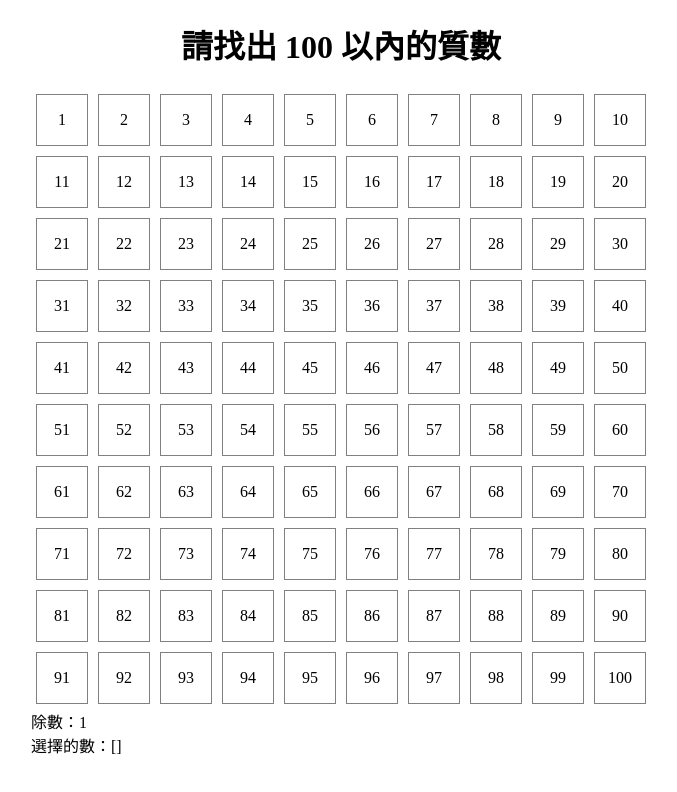
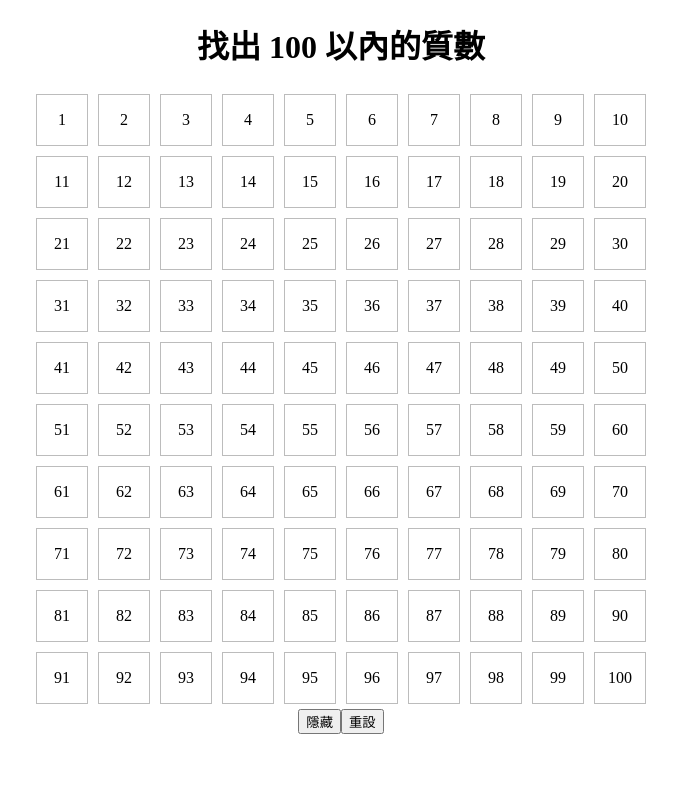
Before and after one commit to t301000/ng2-prime-number100, an Angular app: page / in a window 1280 px wide. Shown: the top 792 px of the page, without its empty margins (299-976 px from the left). Built offline with nearby package versions, Linux system fonts and the light colour scheme.

Commit message:
first version ok

```diff
--- a/src/app/app.component.ts
+++ b/src/app/app.component.ts
@@ -1,4 +1,5 @@
 import { Component } from '@angular/core';
+import {Title} from "@angular/platform-browser";
 
 @Component({
   selector: 'app-root',
@@ -6,5 +7,5 @@ import { Component } from '@angular/core';
   styleUrls: ['./app.component.css']
 })
 export class AppComponent {
-  title = '請找出 100 以內的質數';
+  title = '找出 100 以內的質數';
 }
--- a/src/app/app.module.ts
+++ b/src/app/app.module.ts
@@ -1,4 +1,4 @@
-import { BrowserModule } from '@angular/platform-browser';
+import {BrowserModule, Title} from '@angular/platform-browser';
 import { NgModule } from '@angular/core';
 import { FormsModule } from '@angular/forms';
 import { HttpModule } from '@angular/http';
@@ -16,7 +16,7 @@ import { ContainerComponent } from './container/container.component';
     FormsModule,
     HttpModule
   ],
-  providers: [],
+  providers: [Title],
   bootstrap: [AppComponent]
 })
 export class AppModule { }
--- a/src/app/container/container.component.css
+++ b/src/app/container/container.component.css
@@ -10,6 +10,22 @@
     line-height: 50px;
     text-align: center;
     display: inline-block;
-    border: solid 1px grey;
+    border: solid 1px #bcbcbc;
     margin: 5px;
+    cursor: pointer;
 }
+
+.active {
+    color: #ffffff;
+    background-color: green;
+}
+
+.is-divisor {
+    color: #ffffff;
+    background-color: red;
+}
+
+.disabled {
+    cursor: default;
+    background-color: lightgrey;
+}
--- a/src/app/container/container.component.html
+++ b/src/app/container/container.component.html
@@ -1,6 +1,10 @@
 <div class="cell" *ngFor="let num of numbers"
+  [ngClass]="getStatusClass(num)"
   (click)="onClick(num)">
   {{ num }}
 </div>
-除數：{{ divisor }}<br>
-選擇的數：{{ selected | json }}
+
+<div style="text-align: center">
+  <button (click)="onHidden()">隱藏</button>
+  <button (click)="onReset()">重設</button>
+</div>
--- a/src/app/container/container.component.ts
+++ b/src/app/container/container.component.ts
@@ -1,44 +1,81 @@
-import { Component, OnInit } from '@angular/core';
+import { Component } from '@angular/core';
+import {Title} from "@angular/platform-browser";
 
 @Component({
   selector: 'app-container',
   templateUrl: './container.component.html',
   styleUrls: ['./container.component.css']
 })
-export class ContainerComponent implements OnInit {
+export class ContainerComponent {
   // 儲存 1-100
   numbers: Array<number>;
   // 除數，每次第一個選到的數
-  divisor: number = 1;
+  divisor: number = 0;
   // 選擇的數字，不含除數
   selected: Array<number> = [];
   // 儲存非質數的數字
   hidden: Array<number> = [];
 
-  constructor() {
+  constructor(titleService: Title) {
+    titleService.setTitle('百數表');
     this.numbers = Array(100).fill(0).map((value, index) => index + 1);
-    console.log(this.numbers);
+  }
+
+  getStatusClass(num: number) {
+    return {
+      active: this.selected.indexOf(num) > -1,
+      'is-divisor': this.divisor === num,
+      disabled: this.hidden.indexOf(num) > -1
+    };
   }
 
   onClick(num: number): void {
-    if (this.divisor === 1) {
-      this.divisor = num;
-      if (num === 1) {
-        this.selected.push(1);
-      }
+    // 已隱藏的略過
+    if (this.hidden.indexOf(num) > -1) {
       return;
     }
 
+    // 已選取（非除數）的從陣列中移除後跳出
+    if (this.selected.indexOf(num) > -1) {
+      this.selected.splice(this.selected.indexOf(num), 1);
+      return;
+    }
+
+    // 若為除數則將除數重設後跳出
+    if (this.divisor === num) {
+      this.divisor = 0;
+      return;
+    }
+
+    // 將第一個選取的數（此時除數為 0）設為除數後跳出
+    if (this.divisor === 0) {
+      this.divisor = num;
+      // if (num === 1) {
+      //   // 若為 1，則加入陣列
+      //   this.selected.push(1);
+      // }
+      return;
+    }
+
+    // 將第二個以後選取的數加入陣列
     this.selected.push(num);
   }
 
   onHidden(): void {
-    this.hidden.concat(this.selected);
+    // 處理除數為 1 的狀況
+    if (this.divisor === 1) {
+      this.hidden.push(1);
+      this.divisor = 0;
+    }
+
+    this.hidden = this.hidden.concat(this.selected);
     this.selected = [];
-    this.divisor = 1;
   }
 
-  ngOnInit() {
+  onReset() {
+    this.divisor = 0;
+    this.selected = [];
+    this.hidden = [];
   }
 
 }
```
